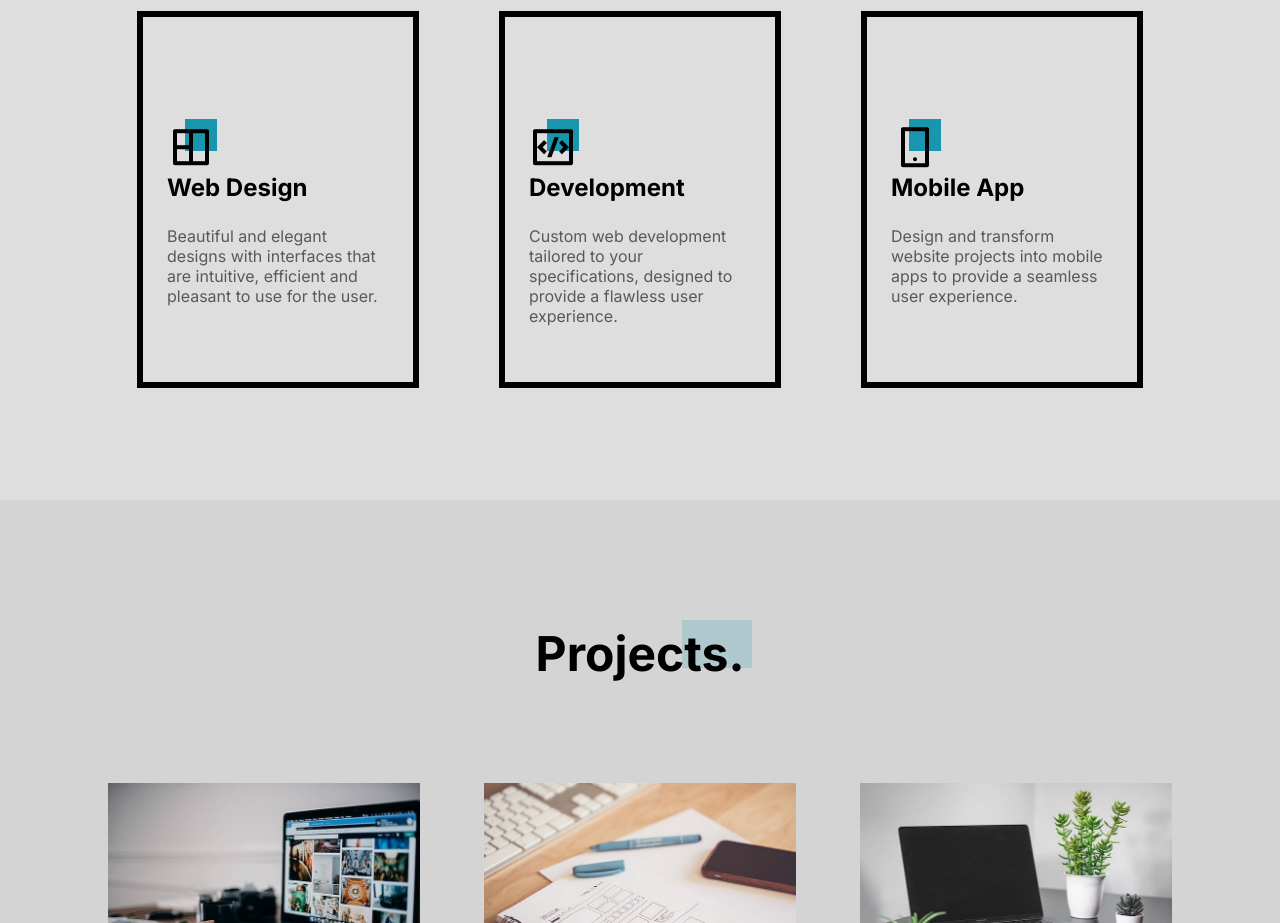
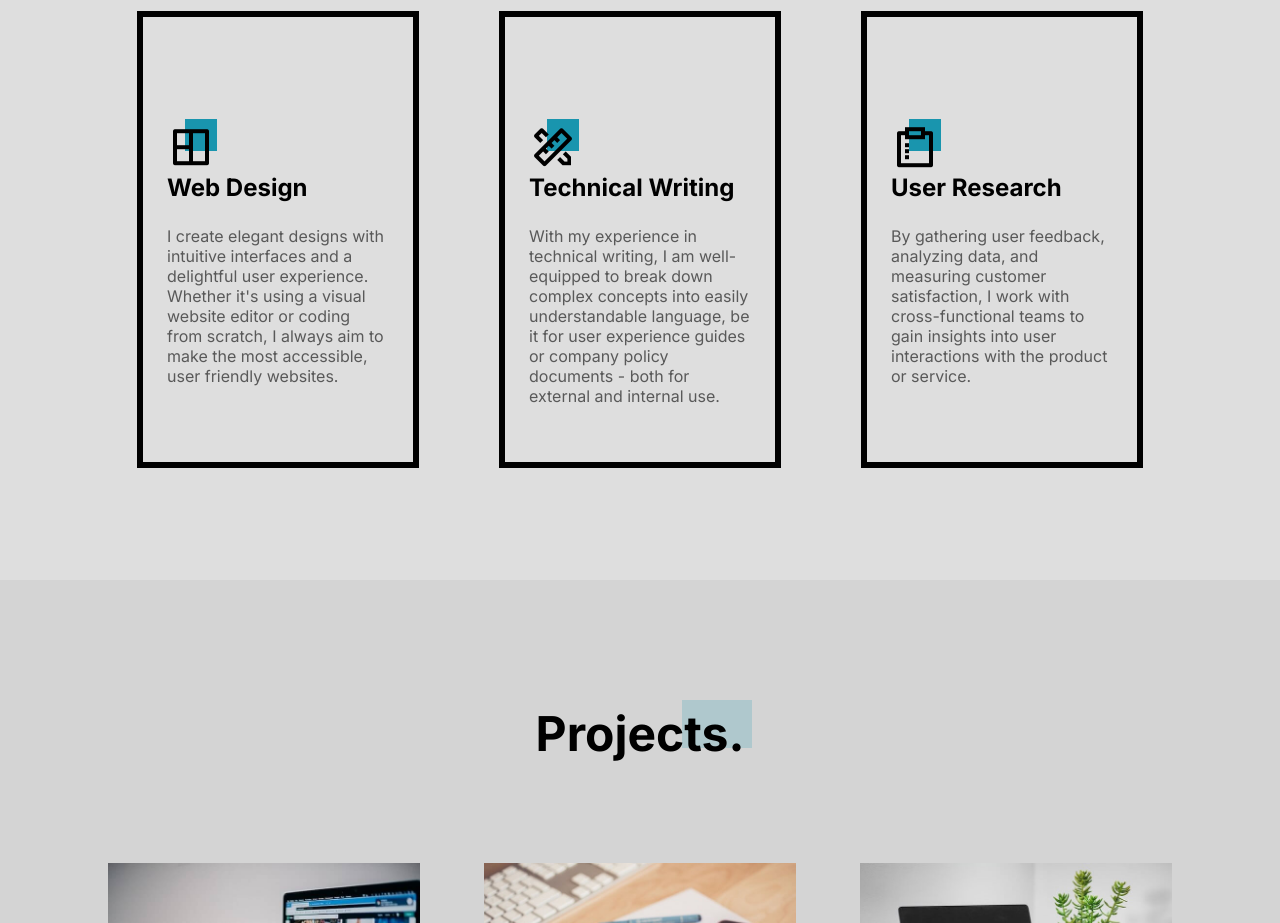
Before and after one commit to dylandills/portfolio, a plain HTML site: page index.html in a window 1280 px wide. Shown: the part 1880-2803 px from the top of the page. Drawn offline with nearby package versions, Linux system fonts and the light colour scheme.

Commit message:
updated services section with relevant copy to describe services I can offer

```diff
--- a/index.html
+++ b/index.html
@@ -180,9 +180,7 @@
                      <h2 class="services__title">Web Design</h2>
 
                      <p class="services__description">
-                        Beautiful and elegant designs with
-                        interfaces that are intuitive, efficient
-                        and pleasant  to use for the user.
+                        I create elegant designs with intuitive interfaces and a delightful user experience. Whether it's using a visual website editor or coding from scratch, I always aim to make the most accessible, user friendly websites.
                      </p>
                   </div>
                </article>
@@ -193,15 +191,13 @@
                   <div class="services__content">
                      <div class="services__icon">
                         <div class="services__box"></div>
-                        <i class="ri-code-box-line"></i>
+                        <i class="ri-pencil-ruler-2-line"></i>
                      </div>
 
-                     <h2 class="services__title">Development</h2>
+                     <h2 class="services__title">Technical Writing</h2>
 
                      <p class="services__description">
-                        Custom web development tailored to your
-                        specifications, designed to provide a
-                        flawless user experience.
+                       With my experience in technical writing, I am well-equipped to break down complex concepts into easily understandable language, be it for user experience guides or company policy documents - both for external and internal use.
                      </p>
                   </div>
                </article>
@@ -212,15 +208,13 @@
                   <div class="services__content">
                      <div class="services__icon">
                         <div class="services__box"></div>
-                        <i class="ri-smartphone-line"></i>
+                        <i class="ri-survey-line"></i>
                      </div>
 
-                     <h2 class="services__title">Mobile App</h2>
+                     <h2 class="services__title">User Research</h2>
 
                      <p class="services__description">
-                        Design and transform website projects
-                        into mobile apps to provide a seamless
-                        user experience.
+                      By gathering user feedback, analyzing data, and measuring customer satisfaction, I work with cross-functional teams to gain insights into user interactions with the product or service.
                      </p>
                   </div>
                </article>
```
